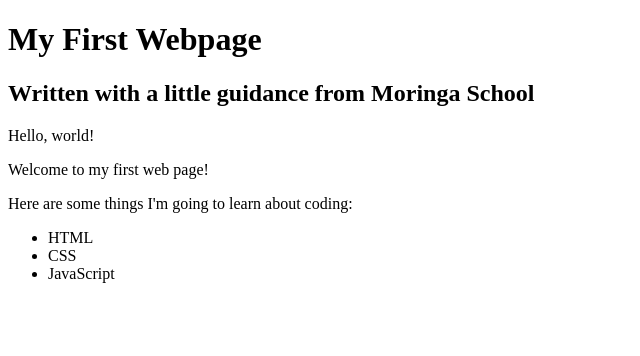
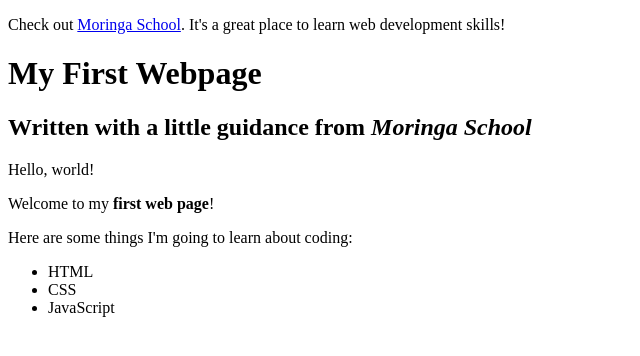
Before and after one commit to Micahtugi/my-first-webpage, a plain HTML site: page my-first-website.html in a window 1280 px wide. Shown: the whole page, without its empty margins (0-640 px from the left). Drawn offline with Linux system fonts and the light colour scheme.

Commit message:
my-first-website.html

```diff
--- a/my-first-website.html
+++ b/my-first-website.html
@@ -4,10 +4,11 @@
     <title>My first webpage!</title>
 </head>
 <body>
+  <p>Check out <a href="http://moringaschool.com/">Moringa School</a>. It's a great place to learn web development skills!</P>
    <h1>My First Webpage</h1>
-   <h2>Written with a little guidance from Moringa School</h2>
+   <h2>Written with a little guidance from <em>Moringa School</em></h2>
    <p>Hello, world!</p>
-   <P>Welcome to my first web page!</p>
+   <P>Welcome to my <strong> first web page</strong>!</p>
    <p>Here are some things I'm going to learn about coding:</p>
    <ul>
      <li>HTML</li>
```
